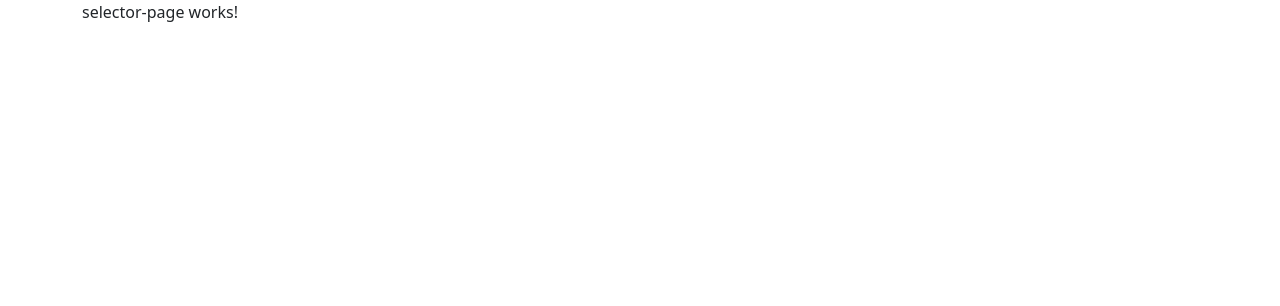
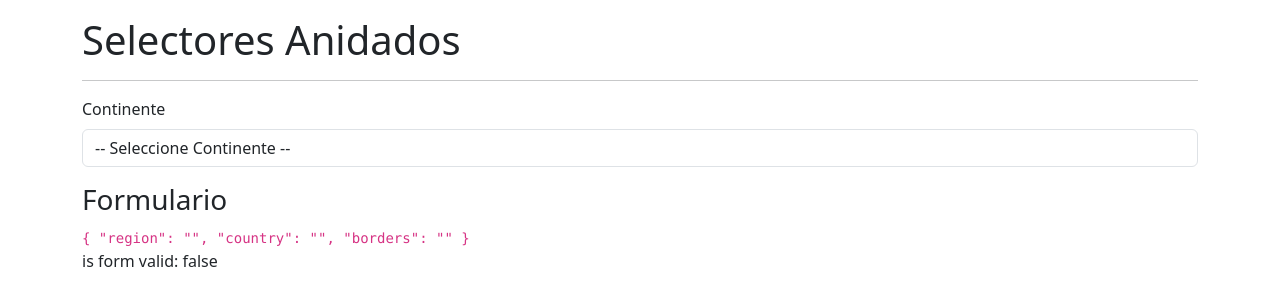
Before and after one commit to SapphicMimi/selectores_Angular, an Angular app: page /selector/selector in a window 1280 px wide. Shown: the top 306 px of the page. Built offline with nearby package versions, Linux system fonts and the light colour scheme.

Commit message:
Formulario Reactivo - Primer Selector

```diff
--- a/src/app/country/country.module.ts
+++ b/src/app/country/country.module.ts
@@ -2,6 +2,7 @@ import { NgModule } from '@angular/core';
 import { CommonModule } from '@angular/common';
 import { SelectorPageComponent } from './pages/selector-page/selector-page.component';
 import { CountryRoutingModule } from './country-routing.module';
+import { ReactiveFormsModule } from '@angular/forms';
 
 
 
@@ -11,7 +12,8 @@ import { CountryRoutingModule } from './country-routing.module';
   ],
   imports: [
     CommonModule,
-    CountryRoutingModule
+    CountryRoutingModule,
+    ReactiveFormsModule,
   ]
 })
 export class CountryModule { }
--- a/src/app/country/pages/selector-page/selector-page.component.html
+++ b/src/app/country/pages/selector-page/selector-page.component.html
@@ -1 +1,22 @@
-<p>selector-page works!</p>
+<h1 class="mt-3">Selectores Anidados</h1>
+<hr>
+<form [formGroup]="myForm">
+  <!-- Reegión -->
+  <div class="row mb-3">
+    <div class="col">
+      <label class="form-label">Continente</label>
+      <select formControlName="region" class="form-control">
+        <option value="">-- Seleccione Continente --</option>
+      </select>
+    </div>
+  </div>
+</form>
+
+
+<h3>Formulario</h3>
+<code>
+  {{myForm.value | json}}
+</code>
+<p>
+  is form valid: {{myForm.valid}}
+</p>
--- a/src/app/country/pages/selector-page/selector-page.component.ts
+++ b/src/app/country/pages/selector-page/selector-page.component.ts
@@ -1,4 +1,5 @@
 import { Component } from '@angular/core';
+import { FormBuilder, FormGroup, Validators } from '@angular/forms';
 
 @Component({
   selector: 'app-selector-page',
@@ -7,4 +8,14 @@ import { Component } from '@angular/core';
 })
 export class SelectorPageComponent {
 
+  public myForm: FormGroup = this.fb.group({
+    region: ['', Validators.required],
+    country: ['', Validators.required],
+    borders: ['', Validators.required]
+  })
+
+  constructor(
+    private fb: FormBuilder
+  ) {}
+
 }
--- a/tsconfig.json
+++ b/tsconfig.json
@@ -7,6 +7,7 @@
     "strict": true,
     "noImplicitOverride": true,
     "noPropertyAccessFromIndexSignature": true,
+    "useDefineForClassFields": false, // Para el FormBuilder
     "noImplicitReturns": true,
     "noFallthroughCasesInSwitch": true,
     "skipLibCheck": true,
```
